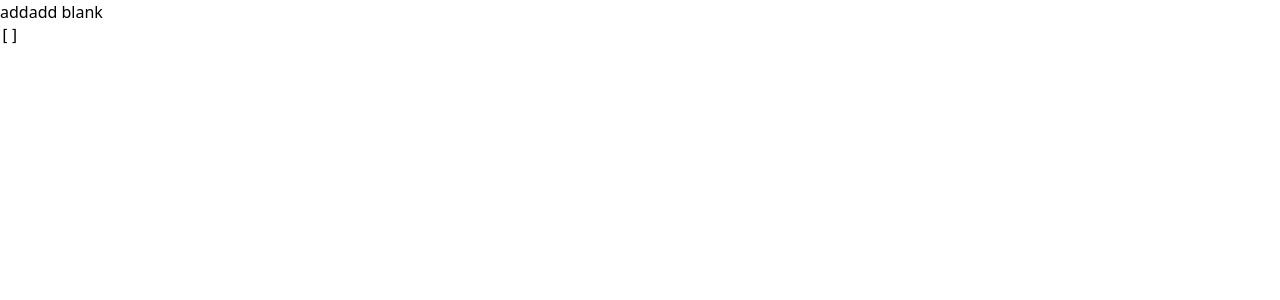
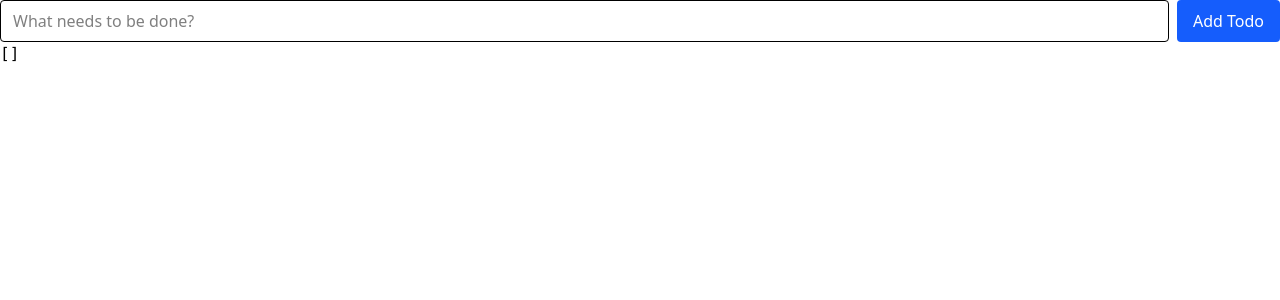
Before and after one commit to kdotsin/lab10.3-todo-app, a React (Vite) app: page / in a window 1280 px wide. Shown: the top 300 px of the page. Built offline with nearby package versions, Linux system fonts and the light colour scheme.

Commit message:
added input functionality

```diff
--- a/src/App.tsx
+++ b/src/App.tsx
@@ -1,11 +1,11 @@
+import { TodoInput } from "./components/TodoInput";
 import { useTodos } from "./context/TodoContext";
 
 function App() {
-  const { todos, addTodo } = useTodos();
+  const { todos } = useTodos();
   return (
     <div>
-      <button onClick={() => addTodo("test")}>add</button>
-      <button onClick={() => addTodo("   ")}>add blank</button>
+      <TodoInput />
       <pre>{JSON.stringify(todos, null, 2)}</pre>
     </div>
   );
--- a/src/components/TodoInput.tsx
+++ b/src/components/TodoInput.tsx
@@ -0,0 +1,28 @@
+import { useState } from 'react';
+import type { FormEvent } from 'react';
+import { useTodos } from '../context/TodoContext';
+
+export function TodoInput() {
+  const [text, setText] = useState('');
+  const { addTodo } = useTodos();
+
+  function handleSubmit(e: FormEvent) {
+    e.preventDefault();
+    addTodo(text);
+    setText('')
+  }
+
+  return (
+    <form onSubmit={handleSubmit} className="flex gap-2">
+      <input
+        value={text}
+        onChange={e => setText(e.target.value)}
+        placeholder="What needs to be done?"
+        className="flex-1 rounded border px-3 py-2"
+      />
+      <button type="submit" className="rounded bg-blue-600 px-4 py-2 text-white">
+        Add Todo
+      </button>
+    </form>
+  )
+}
--- a/src/main.tsx
+++ b/src/main.tsx
@@ -1,8 +1,6 @@
 import { StrictMode } from "react";
 import { createRoot } from "react-dom/client";
 import App from "./App.tsx";
-import { ThemeProvider } from "./context/ThemeContext.tsx";
-import { TodoProvider } from "./context/TodoContext.tsx";
 import { AppProviders } from "./context/AppProviders.tsx";
 
 createRoot(document.getElementById("root")!).render(
```
